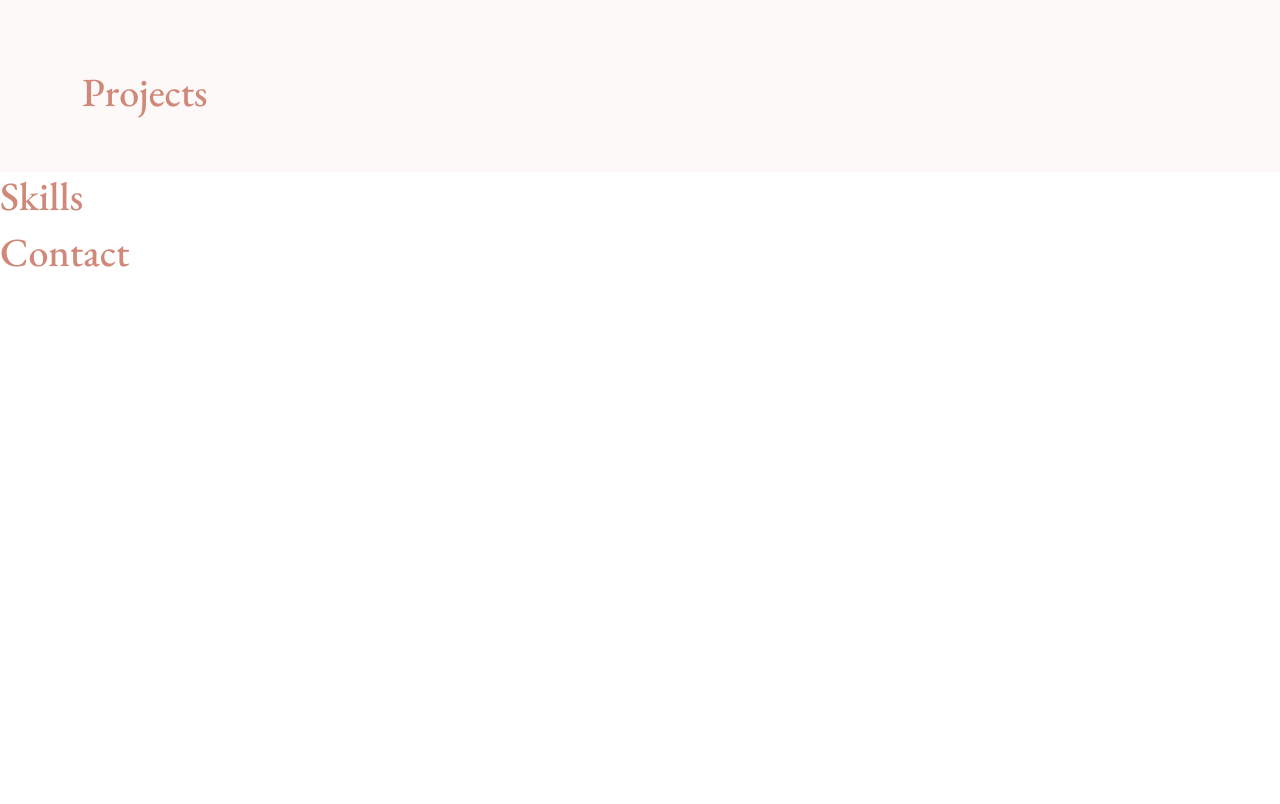
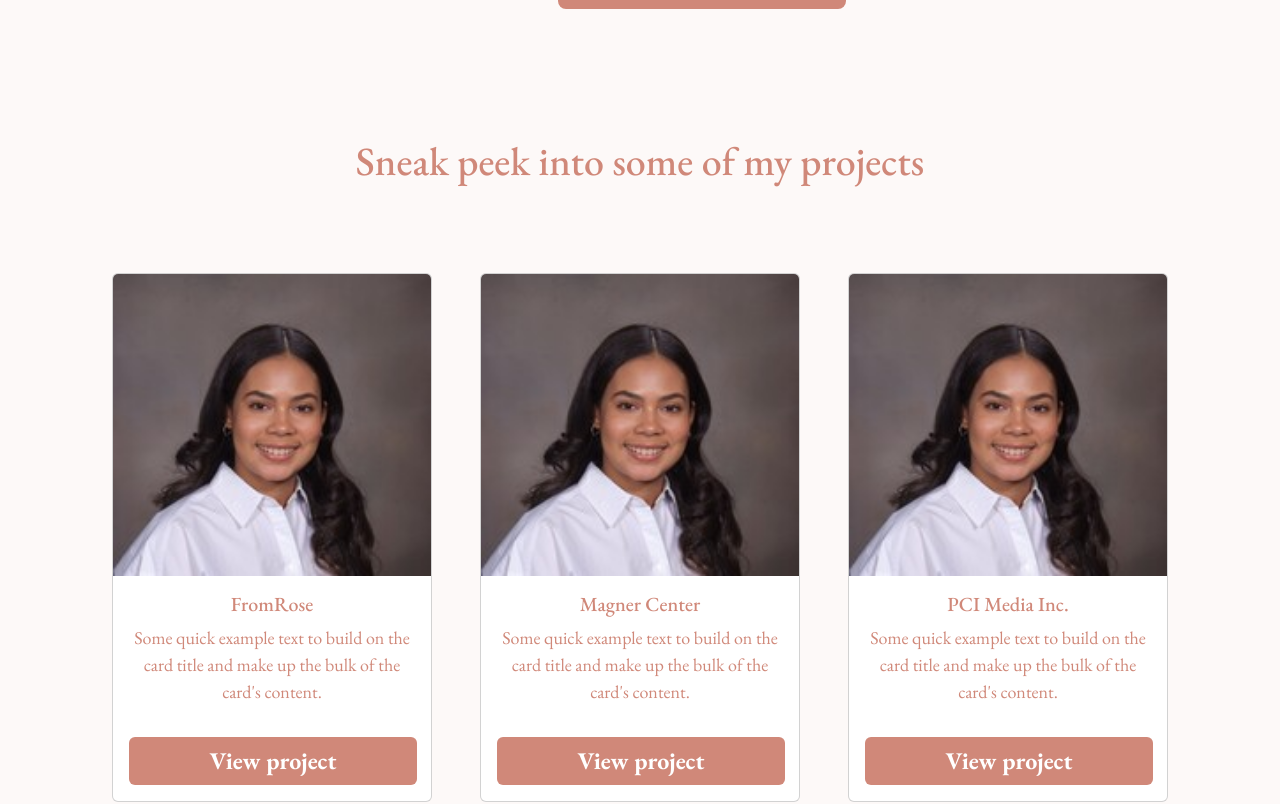
Before and after one commit to IndianaSantana1/marketing-portfolio, a React (Create React App) app: page / in a window 1280 px wide. Shown: the part 1340-2144 px from the top of the page. Before the commit the page ends 1624 px from the top, so only its background shows below. Built offline with nearby package versions, Linux system fonts and the light colour scheme.

Commit message:
update sections

```diff
--- a/public/index.html
+++ b/public/index.html
@@ -2,14 +2,14 @@
 <html lang="en">
   <head>
     <meta charset="utf-8" />
-    <link rel="icon" href="%PUBLIC_URL%/favicon.ico" />
+    <link rel="icon" href="%PUBLIC_URL%/profile-img.jpg" />
     <meta name="viewport" content="width=device-width, initial-scale=1" />
     <meta name="theme-color" content="#000000" />
     <meta
       name="description"
       content="Web site created using create-react-app"
     />
-    <link rel="apple-touch-icon" href="%PUBLIC_URL%/logo192.png" />
+    <link rel="apple-touch-icon" href="%PUBLIC_URL%/profile-img.jpg" />
     <!--
       manifest.json provides metadata used when your web app is installed on a
       user's mobile device or desktop. See https://developers.google.com/web/fundamentals/web-app-manifest/
--- a/src/App.css
+++ b/src/App.css
@@ -6,5 +6,9 @@
 }
 .section {
     background-color: #fdf9f8;
-    padding: 3rem 0;
+    padding: 4rem 0;
 }
+
+h1 {
+    text-align: center;
+}
--- a/src/components/About.js
+++ b/src/components/About.js
@@ -1,5 +1,6 @@
 import React from "react";
 import { Button, Container } from "react-bootstrap";
+import { FaArrowRight } from "react-icons/fa";
 import "./styles/About.css";
 
 const About = () => {
@@ -27,8 +28,8 @@ const About = () => {
               a cup of coffee and let's dive into the exciting projects I've had
               the pleasure of spearheading.
             </h2>
-            <Button className="cta-button" size="lg">
-              Get Results With Me
+            <Button className="cta-button" size="lg" href="/#contact">
+              Get Results With Me <FaArrowRight className="cta-icon" />
             </Button>
           </div>
         </div>
--- a/src/components/Projects.js
+++ b/src/components/Projects.js
@@ -1,12 +1,64 @@
 import React from "react";
 import "./styles/Projects.css";
 import { Container } from "react-bootstrap";
+import Button from "react-bootstrap/Button";
+import Card from "react-bootstrap/Card";
 
 const Projects = () => {
   return (
     <div id="projects" className="section projects-section">
       <Container className="projects-container">
-        <h1>Projects</h1>
+        <h1>Sneak peek into some of my projects</h1>
+        <div className="projects-wrapper">
+          <div className="project-item">
+            <Card
+              style={{ width: "20rem" }}
+              onClick={() => window.open("/projects/#", "_self")}
+            >
+              <Card.Img variant="top" src="/profile-img.png" />
+              <Card.Body>
+                <Card.Title>FromRose</Card.Title>
+                <Card.Text>
+                  Some quick example text to build on the card title and make up
+                  the bulk of the card's content.
+                </Card.Text>
+                <Button className="cta-button">View project</Button>
+              </Card.Body>
+            </Card>
+          </div>
+          <div className="project-item">
+            <Card
+              style={{ width: "20rem" }}
+              onClick={() => window.open("/projects/#", "_self")}
+            >
+              <Card.Img variant="top" src="/profile-img.png" />
+              <Card.Body>
+                <Card.Title>Magner Center</Card.Title>
+                <Card.Text>
+                  Some quick example text to build on the card title and make up
+                  the bulk of the card's content.
+                </Card.Text>
+                <Button className="cta-button">View project</Button>
+              </Card.Body>
+            </Card>
+          </div>
+          <div className="project-item">
+            <Card
+              style={{ width: "20rem" }}
+              onClick={() => window.open("/projects/#", "_self")}
+            >
+              <Card.Img variant="top" src="/profile-img.png" />
+              <Card.Body>
+                <Card.Title>PCI Media Inc.</Card.Title>
+                <Card.Text>
+                  Some quick example text to build on the card title and make up
+                  the bulk of the card's content.
+                </Card.Text>
+                <Button className="cta-button">View project</Button>
+              </Card.Body>
+            </Card>
+          </div>
+        </div>
       </Container>
     </div>
   );
--- a/src/components/styles/About.css
+++ b/src/components/styles/About.css
@@ -22,4 +22,11 @@
     font-size: 1.5rem !important;
     width: 18rem !important;
     margin-top: 2rem !important;
+    display: flex !important;
+    justify-content: center !important;
+    align-items: center !important;
+    gap: 0.5rem !important;
 }
+.cta-icon {
+    fill: #ffffff !important;
+}
--- a/src/components/styles/Hero.css
+++ b/src/components/styles/Hero.css
@@ -14,6 +14,6 @@
 }
 @media screen and (min-width: 1200px) {
     .hero-title {
-    font-size: 3rem;
+    font-size: 2.8125rem;
     }
 }
--- a/src/components/styles/Projects.css
+++ b/src/components/styles/Projects.css
@@ -1,3 +1,19 @@
-.projects-section {
-    background-color: #fdf9f8;
+.projects-wrapper {
+    display: flex;
+    gap: 3rem;
+    flex-wrap: wrap;
+    justify-content: center;
+    padding: 5rem 0;
 }
+.project-item:hover {
+    cursor: pointer;
+}
+.card-body {
+    text-align: center;
+}
+.card-title {
+    font-size: 1.5rem;
+}
+.card-text {
+    font-size: 1.125rem;
+}
```
